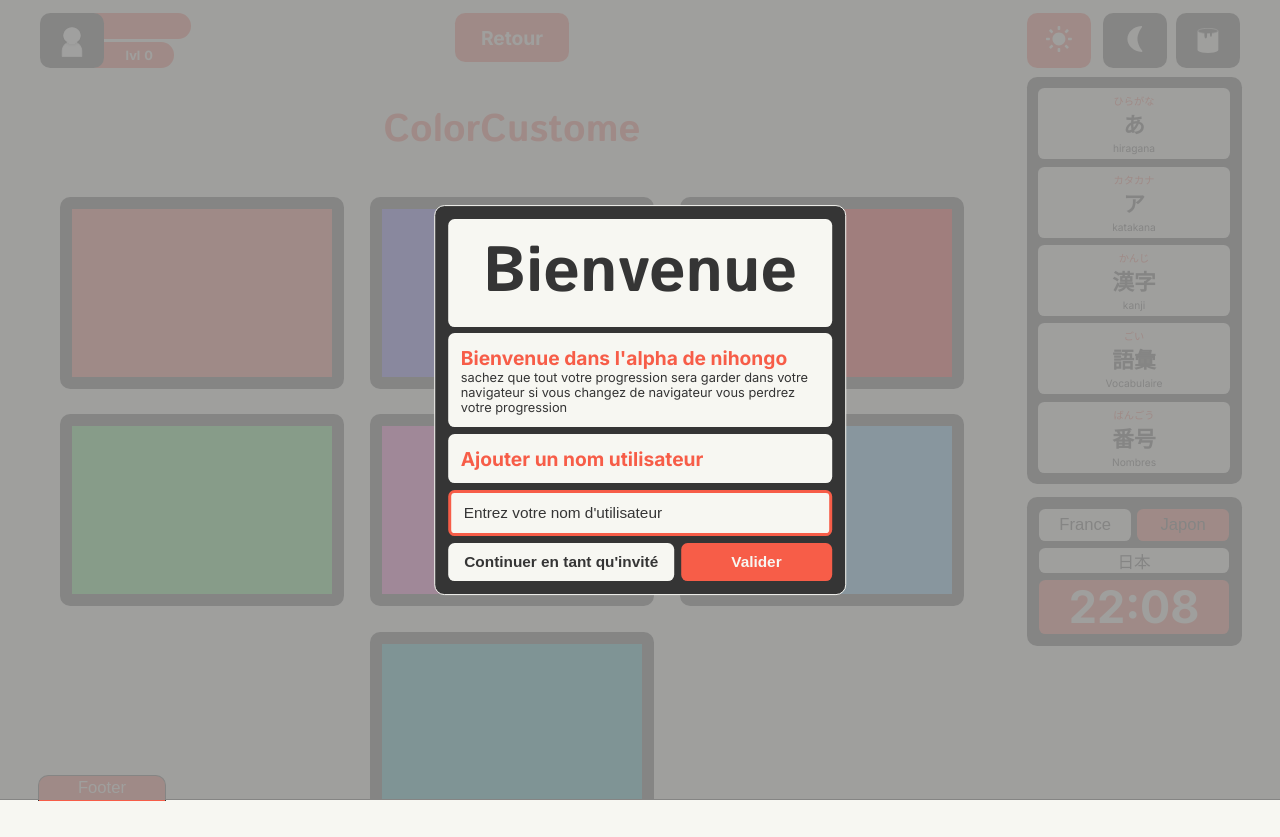
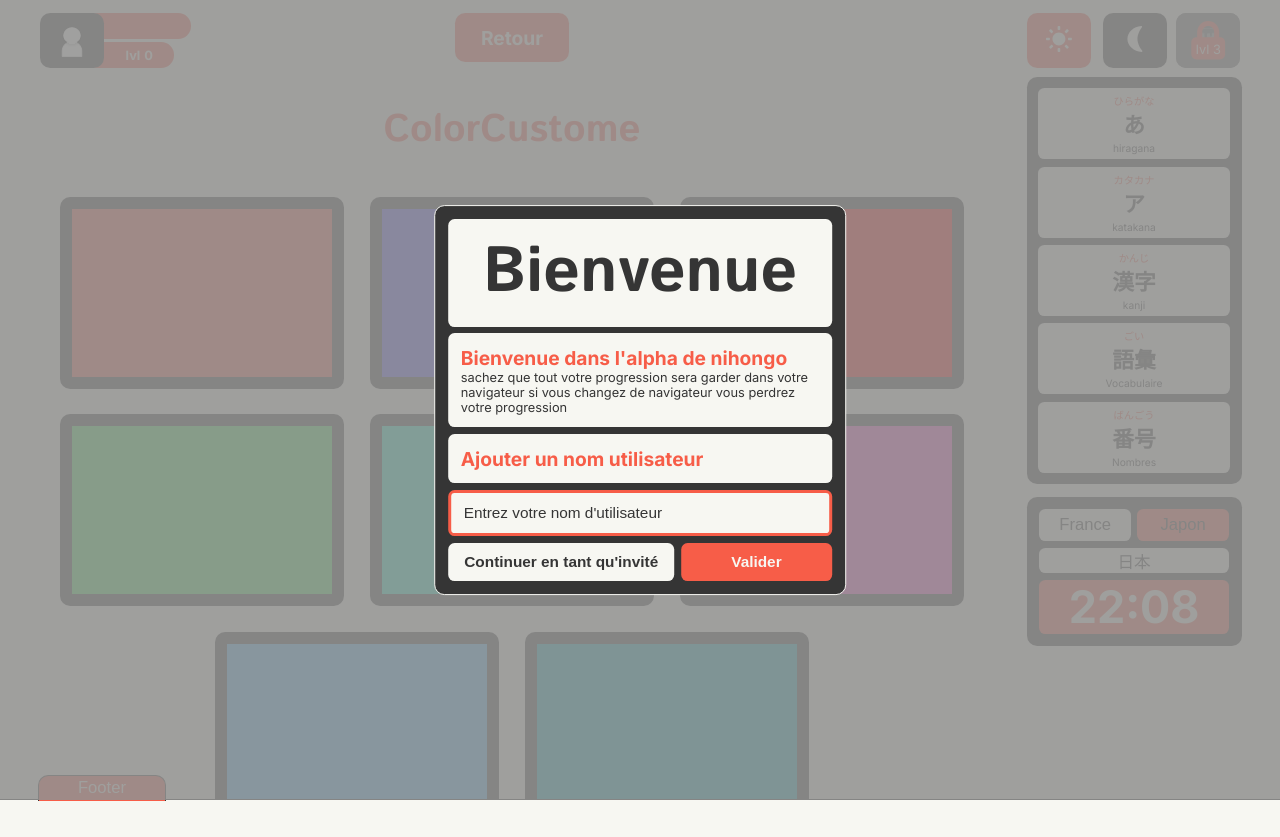
Before and after one commit to Thomasfouquereau/Nihongo, a React (Vite) app: page /color in a window 1280 px wide. Built offline with nearby package versions, Linux system fonts and the light colour scheme.

Commit message:
add lock lvl for custom color

```diff
--- a/src/component/customization/Custome.jsx
+++ b/src/component/customization/Custome.jsx
@@ -5,6 +5,7 @@ import { useSelector } from 'react-redux';
 
 import iconColorLight from '../../assets/icon-color-light-mode.svg';
 import iconColorDark from '../../assets/icon-color-dark-mode.svg';
+import LockIcon from '../../svg/LockIcon';
 
 const Container = styled.div`
     display: flex;
@@ -19,12 +20,10 @@ const Container = styled.div`
         width: 45vw;
         top: 3vw;
     }
-
 `;
 
 const Button = styled(Link)`
-    background-color: ${(props) => props.$isActive ? props.$color : props.$bgColor};
-    color: ${(props) => props.$isActive ? '#fff' : '#000'};
+    background-color: ${(props) => props.$bgColor};
     width: 5vw;
     height: 4.3vw;
     border-radius: 0.8vw;
@@ -33,8 +32,10 @@ const Button = styled(Link)`
     justify-content: center;
     transition: cubic-bezier(0.075, 0.82, 0.165, 1) 0.7s;
     will-change: transform;
+    position: relative;
+    pointer-events: ${(props) => props.$disabled ? 'none' : 'auto'};
     &:hover{
-        transform: scale(1.1);
+        transform: ${(props) => props.$disabled ? 'none' : 'scale(1.1)'};
     }
     img{
         width: 2vw;
@@ -52,14 +53,61 @@ const Button = styled(Link)`
     }
 `;
 
+const LockLvlMask = styled.div`
+    position: absolute;
+    right: 0vw;
+    top: 0vw;
+    width: 5vw;
+    height: 4.3vw;
+    border-radius: 0.8vw;
+    background-color: #858585c1;
+    display: flex;
+    align-items: center;
+    justify-content: center;
+    @media screen and (max-width: 560px) {
+        width: 13vw;
+        height: 12vw;
+        border-radius: 3vw;
+    }
+    &::before{
+        content: 'lvl 3';
+        font-size: 1vw;
+        color: #F7F7F2;
+        position: absolute;
+        bottom: 0.9vw;
+        right: 1.5vw;
+        @media screen and (max-width: 560px) {
+            font-size: 3vw;
+            bottom: 2.2vw;
+            right: 3.5vw;
+        }
+    }
+`;
+
 export default function Custome() {
     const mode = useSelector(state => state.mode);
+    const { color } = useSelector((state) => state.color);
     const { bgColor } = useSelector((state) => state.mode);
+
+    const mobile = window.innerWidth < 560 ? '9vw' : '3vw';
+
+    const userLvl = localStorage.getItem('userLvL');
+    let lvlLock = "lock"
+
+    if (userLvl >= '3') {
+        lvlLock = "unlock"
+    }
+
     return (
         <Container>
             <Mode />
-            <Button $bgColor={bgColor}  to="/color">
-                <img src={mode.mode === 'light' ? iconColorLight : iconColorDark}/>
+            <Button $bgColor={bgColor} to={lvlLock === "lock" ? "#" : "/color"} $disabled={lvlLock === "lock"}>
+                <img src={mode.mode === 'light' ? iconColorLight : iconColorDark} />
+                {lvlLock === "lock" && (
+                    <LockLvlMask>
+                        <LockIcon color={color} width={mobile} height={mobile} />
+                    </LockLvlMask>
+                )}
             </Button>
         </Container>
     );
--- a/src/component/customization/color custome/ColorCustome.jsx
+++ b/src/component/customization/color custome/ColorCustome.jsx
@@ -92,6 +92,7 @@ export default function ColorCustome() {
                 <Button $bgColor={bgColor} onClick={() => handleColorChange('#5448F7')} style={{ backgroundColor: '#5448F7' }}></Button>
                 <Button $bgColor={bgColor} onClick={() => handleColorChange('#FF0000')} style={{ backgroundColor: '#FF0000' }}></Button>
                 <Button $bgColor={bgColor} onClick={() => handleColorChange('#42e55b')} style={{ backgroundColor: '#42e55b' }}></Button>
+                <Button $bgColor={bgColor} onClick={() => handleColorChange('#1ce8c2')} style={{ backgroundColor: '#1ce8c2' }}></Button>
                 <Button $bgColor={bgColor} onClick={() => handleColorChange('#FF4BC9')} style={{ backgroundColor: '#FF4BC9' }}></Button>
                 <Button $bgColor={bgColor} onClick={() => handleColorChange('#48B4F7')} style={{ backgroundColor: '#48B4F7' }}></Button>
                 <Button $bgColor={bgColor} onClick={() => handleColorChange('#08a2b7')} style={{ backgroundColor: '#08a2b7' }}></Button>
```
